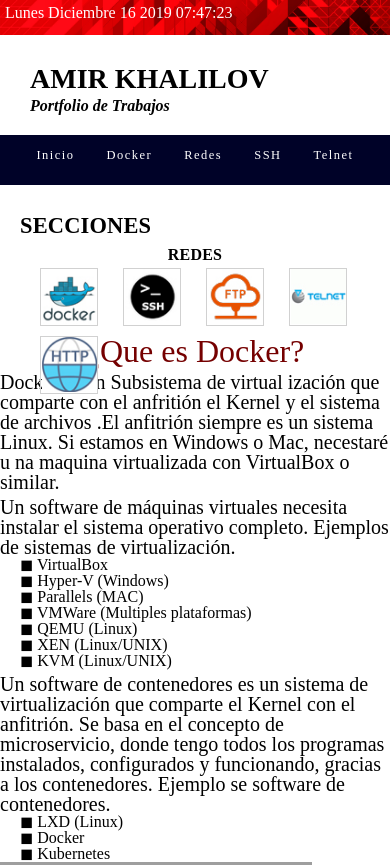
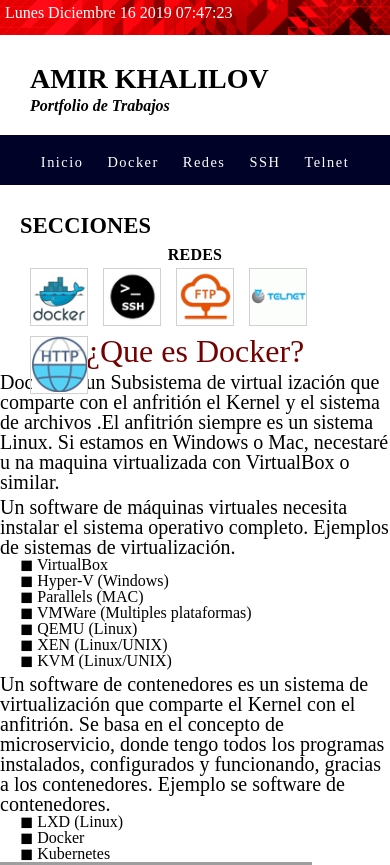
Before and after one commit to am1rr/am1rr.github.io, a plain HTML site: page portfolio.html in a window 390 px wide. Shown: the top 865 px of the page. Drawn offline with nearby package versions, Linux system fonts and the light colour scheme; grey boxes are pictures that could not be loaded; a web font is replaced by a local one.

Commit message:
Add files via upload

```diff
--- a/css/style.css
+++ b/css/style.css
@@ -354,7 +354,7 @@ and (orientation: landscape)*/
 
     }
     .s-redes div {
-        margin-left: 20px;
+        margin-left: 10px;
     }
     .s-informatica {
         display: none;
@@ -392,8 +392,12 @@ and (orientation: landscape)*/
         font-size: 3vw;
     }
     .header-zona-3 div {
-        padding: 14px;
-        font-size: 0.78em;
+        padding: 10px;
+        font-size: 0.9em;
+    }
+    .header-zona-3 div {
+        padding-bottom: 24px;
+        padding-top: 20px;
     }
     .isocialmedia {
         position: relative;
@@ -412,7 +416,7 @@ and (orientation: landscape)*/
 
     }
     .s-redes div {
-        margin-left: 20px;
+        margin-left: 10px;
     }
     .s-informatica {
         display: none;
```
